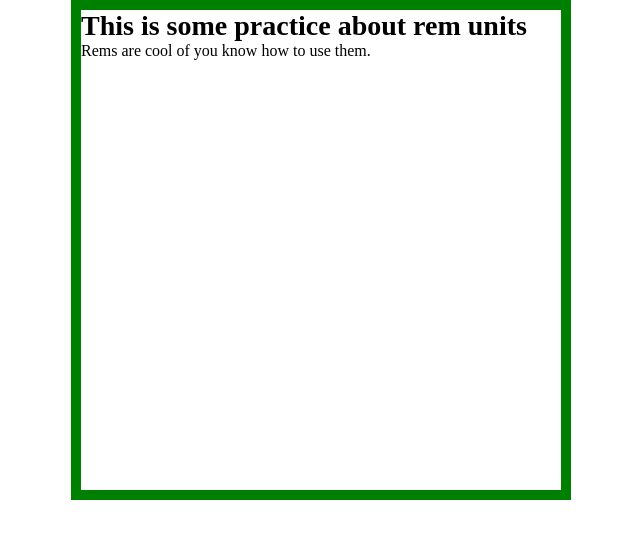
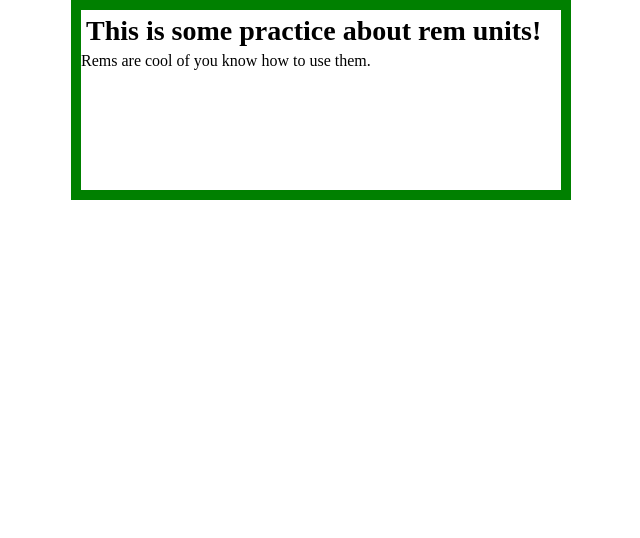
Before and after one commit to makadi88/Codeberry---Rem-units-practice, a plain HTML site: page index.html in a window 1280 px wide. Shown: the whole page, without its empty margins (319-959 px from the left). Drawn offline with Linux system fonts and the light colour scheme.

Commit message:
Finished makeing this example

```diff
--- a/index.html
+++ b/index.html
@@ -10,7 +10,7 @@
 <body>
     <main>
         <article>
-            <h1>This is some practice about rem units</h1>
+            <h1>This is some practice about rem units!</h1>
             <p>Rems are cool of you know how to use them.</p>
         </article>
     </main>
--- a/style.css
+++ b/style.css
@@ -5,11 +5,12 @@
 }
 
 html {
-    font-size: 62.5%;
+    font-size: 10px;
 }
 
 h1 {
     font-size:2.8rem;
+    padding: 0.5rem;
 }
 
 p{
@@ -17,9 +18,18 @@ p{
 }
 
 
-article {
+ article {
     width: 50rem;
-    height: 50rem;
+    height: 20rem;
     margin: 0 auto;
     border: 1rem solid green;
 }
+
+/* Nézzünk meg pár esetet, hogy miben különbözik a px és a rem, nem font-size esetén. */
+
+/* article {
+    width: 50rem;
+    height: 20rem;
+    margin: 0 auto;
+    border: 1rem solid green;
+} */
```
